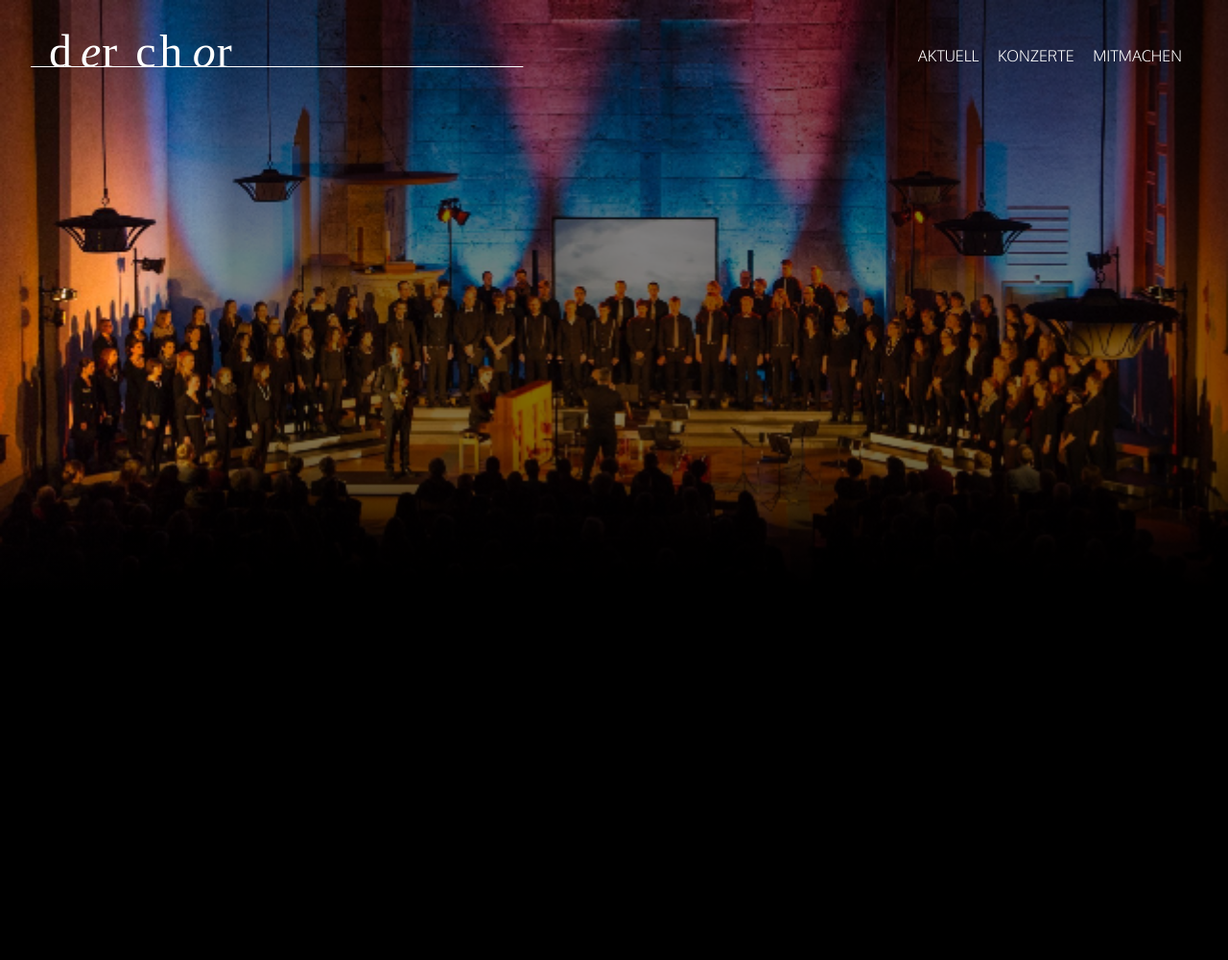
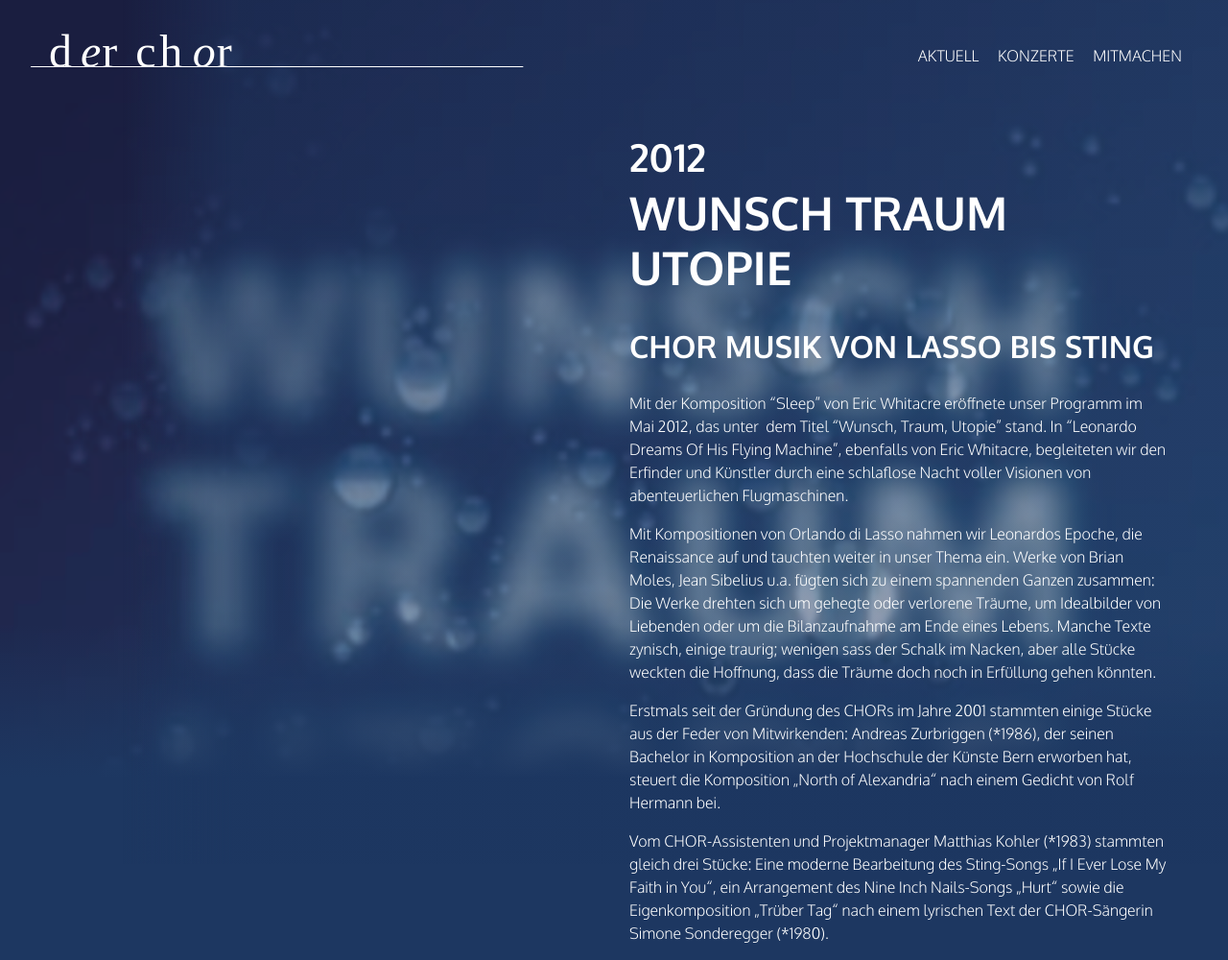
Before and after one commit to derchor/website, a Jekyll site: the page built from _konzerte/wunsch-traum-utopie.md, in a window 1280 px wide. Shown: the whole page at 96% size. Built offline with Jekyll 4.4.1, drawn with Linux system fonts in a browser that asks for light colours; before the commit the page ends 900 px from its top, so only the background shows below that.

Commit message:
Updated '_konzerte/wunsch-traum-utopie.md' via CloudCannon

```diff
--- a/_konzerte/wunsch-traum-utopie.md
+++ b/_konzerte/wunsch-traum-utopie.md
@@ -1,14 +1,23 @@
 ---
 current: false
-year:
+year: '2012'
 title: Wunsch Traum Utopie
-subtitle: Konzertsubtitel
-background_image_path: /images/chor.png
-background_color_rgb: 'rgb(0,0,0)'
+subtitle: Chor Musik von Lasso bis Sting
+background_image_path: /images/wunsch.png
+background_color_rgb: 'rgb(29, 55, 97)'
 pictures:
   - path:
     caption:
-layout: default
+layout: konzerte
 _comments:
   current: Auf Startseite anzeigen
 ---
+
+
+Mit der Komposition “Sleep” von Eric Whitacre er&ouml;ffnete unser Programm im Mai 2012, das unter&nbsp; dem Titel “Wunsch, Traum, Utopie” stand. In “Leonardo Dreams Of His Flying Machine”, ebenfalls von Eric Whitacre, begleiteten wir den Erfinder und K&uuml;nstler durch eine schlaflose Nacht voller Visionen von abenteuerlichen Flugmaschinen.
+
+Mit Kompositionen von Orlando di Lasso nahmen wir Leonardos Epoche, die Renaissance auf und tauchten weiter in unser Thema ein. Werke von Brian Moles, Jean Sibelius u.a. f&uuml;gten sich zu einem spannenden Ganzen zusammen: Die Werke drehten sich um gehegte oder verlorene Tr&auml;ume, um Idealbilder von Liebenden oder um die Bilanzaufnahme am Ende eines Lebens. Manche Texte zynisch, einige traurig; wenigen sass der Schalk im Nacken, aber alle St&uuml;cke weckten die Hoffnung, dass die Tr&auml;ume doch noch in Erf&uuml;llung gehen k&ouml;nnten.
+
+Erstmals seit der Gr&uuml;ndung des CHORs im Jahre 2001 stammten einige St&uuml;cke aus der Feder von Mitwirkenden: Andreas Zurbriggen (\*1986), der seinen Bachelor in Komposition an der Hochschule der K&uuml;nste Bern erworben hat, steuert die Komposition „North of Alexandria“ nach einem Gedicht von Rolf Hermann bei.&nbsp;
+
+Vom CHOR-Assistenten und Projektmanager Matthias Kohler (\*1983) stammten gleich drei St&uuml;cke: Eine moderne Bearbeitung des Sting-Songs „If I Ever Lose My Faith in You“, ein Arrangement des Nine Inch Nails-Songs „Hurt“ sowie die Eigenkomposition „Tr&uuml;ber Tag“ nach einem lyrischen Text der CHOR-S&auml;ngerin Simone Sonderegger (\*1980).
```
